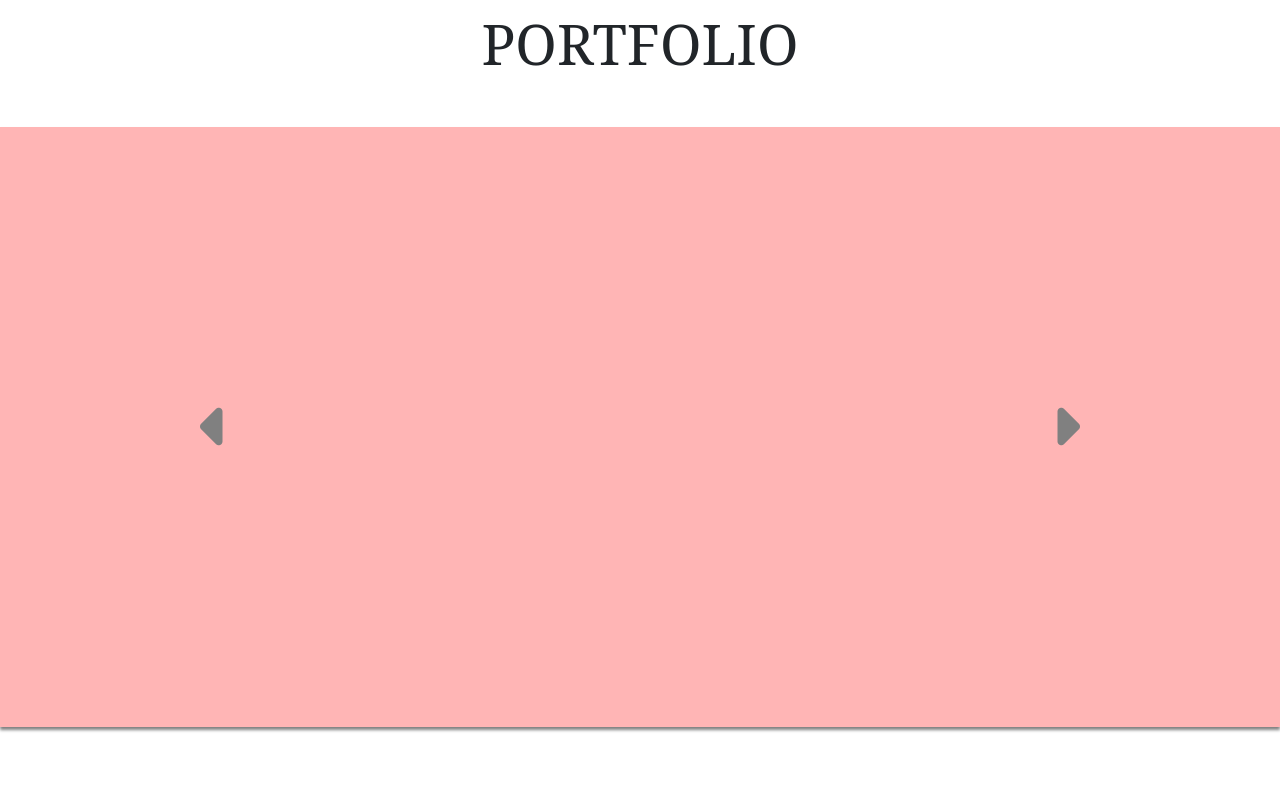
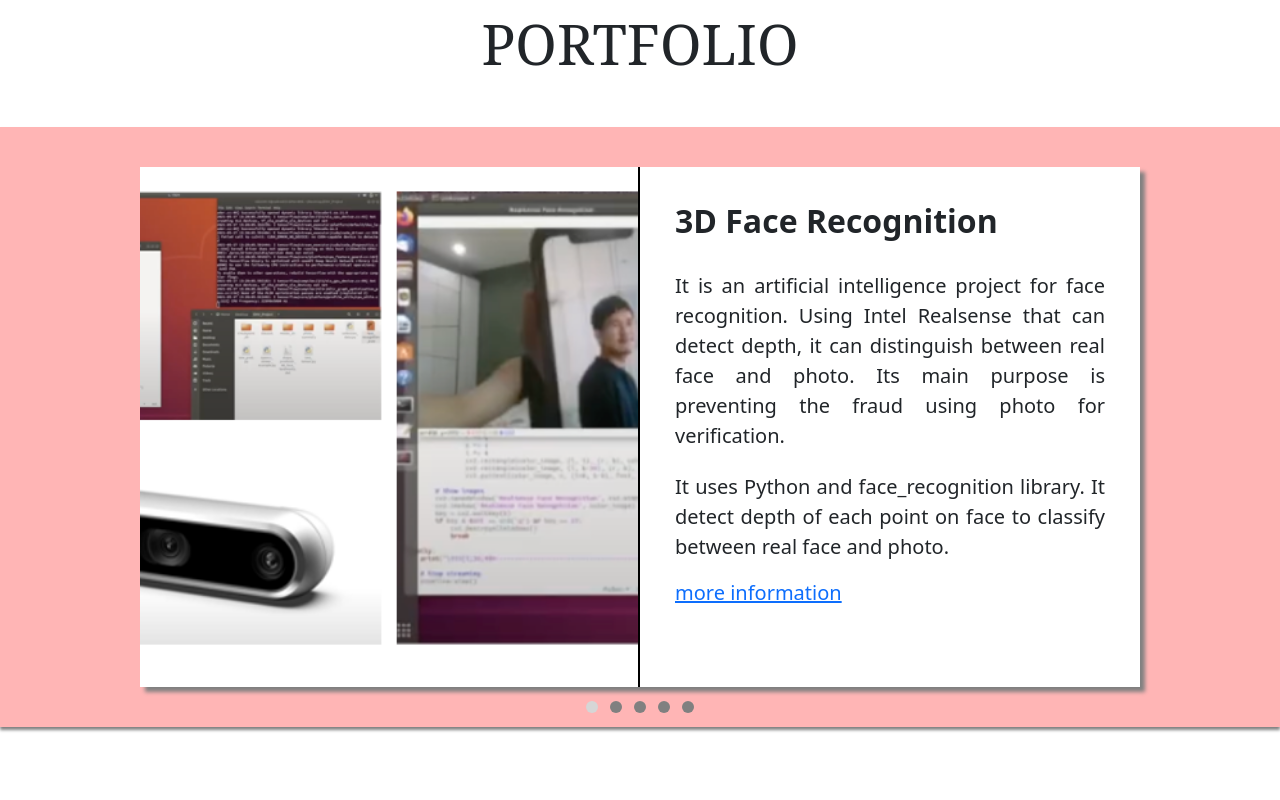
Before and after one commit to Pruetikorn1224/Pruetikorn-Portfolio, a plain HTML site: page index.html in a window 1280 px wide. Shown: the part 5080-5880 px from the top of the page. Drawn offline with nearby package versions, Linux system fonts and the light colour scheme; files whose address does not match are found by name.

Commit message:
4th Update!
HTML, CSS
- Add project section

JavaScript
- Add project section interaction

```diff
--- /dev/null
+++ b/images/projects/projects.json
@@ -0,0 +1,41 @@
+{
+    "name": "Project List",
+    "description": "This file stores list of project information to show in portfolio section",
+    "projects": [
+        {
+            "project": "3D Face Recognition",
+            "image": "/images/projects/face_recognition.png",
+            "paragraph1": "It is an artificial intelligence project for face recognition. Using Intel Realsense that can detect depth, it can distinguish between real face and photo. Its main purpose is preventing the fraud using photo for verification.",
+            "paragraph2": "It uses Python and face_recognition library. It detect depth of each point on face to classify between real face and photo.",
+            "link": "https://www.youtube.com/watch?v=R2DSdgRHJR8"
+        },
+        {
+            "project": "Hololive Virtual Museum",
+            "image": "/images/projects/hololive_museum.png",
+            "paragraph1": "Virtual musuem is a collection of digital video recording, audio, image, text document and other data that is represented historical, scientific, or cultural assets through electronic devices.",
+            "paragraph2": "This project shows the information of Hololive Idol Group's member. User can interact with models and it will show infoboard and video with model's sound.",
+            "link": "https://www.youtube.com/watch?v=6RZ9H4zcHLc"
+        },
+        {
+            "project": "Endless Runner Game: City Run",
+            "image": "/images/projects/endless_runner.png",
+            "paragraph1": "Endless runner is one of famous arcade games. The task is to dodge obstacles to survive longer and collect score continuously. There are many games of this type that are widely known, Subway Surf, Temple Run.",
+            "paragraph2": "It is developed with Unity game engine. Its concept is a man running away from a disaster in a city. It is a draft project for future project.",
+            "link": "https://play.unity.com/mg/other/city-run-v2"
+        },
+        {
+            "project": "AR Economy Presentation",
+            "image": "/images/projects/ar_economy.png",
+            "paragraph1": "Augmented Reality is a computer technology that generates digital content based on physical environment and can be interact through devices. It is widely used for navigation, presentation, game etc.",
+            "paragraph2": "This project use augmented reality technology to present the economy theory for managing money. It shows the ratio between area of house and workplace. and information of each area.",
+            "link": "https://drive.google.com/drive/folders/1kRkvsEQ1O3OI2lPIagGR8GDyEY5okxEA"
+        },
+        {
+            "project": "Automatic Cashier with Object Detection",
+            "image": "/images/projects/automatic_cashier.png",
+            "paragraph1": "The objective is to reduce time and cost for supermarket's customer. We got an inspiration from waiting queue at the cashier for a long time because the product is delivered manually. So, its concept is to process automatically.",
+            "paragraph2": "It uses PLC and sensors, and Raspberry pi to control conveyor and detect products with camera and calculate total price.",
+            "link": "https://drive.google.com/file/d/1m8yoHlEwHwO8JXqMBn-01JKNILCMq6oK/view"
+        }
+    ]
+}
--- a/index.html
+++ b/index.html
@@ -8,7 +8,7 @@
         <script src="https://ajax.googleapis.com/ajax/libs/jquery/3.6.0/jquery.min.js"></script>
         <script src="https://kit.fontawesome.com/c53aab451b.js" crossorigin="anonymous"></script>
         <link href="style.css" rel="stylesheet">
-        <script src="index.js"></script>
+        <script src="./index.js"></script>
     </head>
     <body>
         <div class="navbar">
@@ -19,7 +19,7 @@
                 <li>PORTFOLIO</li>
             </div>
             <div class="contact-button">
-                <button>Reach ME</button>
+                <button onclick="gotoBottom()">Reach ME</button>
             </div>
         </div>
         <div class="top-page">
@@ -27,7 +27,7 @@
                 <div class="name">
                     <p>PRUETIKORN<br>CHIRATTITIKARN</p>
                 </div>
-                <div class="description">
+                <div class="slide-text">
                     <p>My world, not only dream...</p>
                 </div>
             </div>
@@ -201,6 +201,7 @@
             <div class="projects portfolio-content">
                 <i class="fa-solid fa-caret-left left-button"></i>
                 <i class="fa-solid fa-caret-right right-button"></i>
+                <div class="indicator-list"></div>
             </div>
             <div class="certificates portfolio-content">
                 <i class="fa-solid fa-caret-left left-button"></i>
--- a/index.js
+++ b/index.js
@@ -25,10 +25,6 @@ $(document).ready(function() {
     const unhideAbout = '  <i class="fa-solid fa-lock-open lock-key"></i>';
     const hideAbout = '  <i class="fa-solid fa-lock lock-key"></i>';
 
-    $(".contact-button").click(function() {
-        $("html, body").animate({ scrollTop: $(document).height() });
-    });
-
     $(".about-me > h1").click(function() {
         $(".about-me > h1 > i").remove();
         if(isAboutLocked) {
@@ -41,9 +37,10 @@ $(document).ready(function() {
             $("table").slideUp("slow");
             isAboutLocked = true;
         }
-    })
+    });
 
-    var certificateFiles = [
+    var certificateIndex = 0;
+    const certificateFiles = [
         '/Unity-Certified-User.png',
         '/fortytwo.png',
         '/depa3r.png',
@@ -54,15 +51,15 @@ $(document).ready(function() {
         '/ielts_academic.png',
         '/Ietls_UKVI.png'
     ];
-    var certificateIndex = 0;
+
     $(".certificates").append(`<img src="/images/certificates/${certificateFiles[certificateIndex]}">`);
     for (var i = 0; i < certificateFiles.length; i++) {
-        $(".indicator-list").append('<div class="indicator"></div>')
+        $(".certificates > .indicator-list").append('<div class="indicator"></div>')
     }
-    $(".indicator-list").children().eq(certificateIndex).css("background", "#d6d6d6");
+    $(".certificates > .indicator-list").children().eq(certificateIndex).css("background", "#d6d6d6");
 
     $(".certificates > .right-button").click(function() {
-        $(".indicator-list").children().eq(certificateIndex).css("background", "gray");
+        $(".certificates > .indicator-list").children().eq(certificateIndex).css("background", "gray");
         $(".certificates > img").remove();
         if (certificateIndex == certificateFiles.length - 1) {
             certificateIndex = 0;
@@ -70,11 +67,11 @@ $(document).ready(function() {
         else {
             certificateIndex++;
         }
-        $(".indicator-list").children().eq(certificateIndex).css("background", "#d6d6d6");
+        $(".certificates > .indicator-list").children().eq(certificateIndex).css("background", "#d6d6d6");
         $(".certificates").append(`<img src="/images/certificates/${certificateFiles[certificateIndex]}">`);
     });
     $(".certificates > .left-button").click(function() {
-        $(".indicator-list").children().eq(certificateIndex).css("background", "gray");
+        $(".certificates > .indicator-list").children().eq(certificateIndex).css("background", "gray");
         $(".certificates > img").remove();
         if (certificateIndex == 0) {
             certificateIndex = certificateFiles.length - 1;
@@ -82,9 +79,71 @@ $(document).ready(function() {
         else {
             certificateIndex--;
         }
-        $(".indicator-list").children().eq(certificateIndex).css("background", "#d6d6d6");
+        $(".certificates > .indicator-list").children().eq(certificateIndex).css("background", "#d6d6d6");
         $(".certificates").append(`<img src="/images/certificates/${certificateFiles[certificateIndex]}">`);
     });
+
+
+    var projectIndex = 0;
+    $.getJSON('/images/projects/projects.json', function(jd) {
+        const projectFiles = jd.projects;
+
+        createProjectCard(projectFiles[projectIndex]);
+
+        for (var i = 0; i < projectFiles.length; i++) {
+            $(".projects > .indicator-list").append('<div class="indicator"></div>')
+        }
+        $(".projects > .indicator-list").children().eq(certificateIndex).css("background", "#d6d6d6");
+
+    }).fail(function(){
+        alert("An error has occurred.");
+    });
+
+    $(".projects > .right-button").click(function() {
+        $(".projects > .indicator-list").children().eq(projectIndex).css("background", "gray");
+        $(".project-card").remove();
+        $.getJSON('/images/projects/projects.json', function(jd) {
+            const projectFiles = jd.projects;
+
+            if (projectIndex == projectFiles.length - 1) {
+                projectIndex = 0;
+            }
+            else {
+                projectIndex++;
+            }
+
+            $(".projects > .indicator-list").children().eq(projectIndex).css("background", "#d6d6d6");
+            createProjectCard(projectFiles[projectIndex]);
+        });
+    });
+    $(".projects > .left-button").click(function() {
+        $(".projects > .indicator-list").children().eq(projectIndex).css("background", "gray");
+        $(".project-card").remove();
+        $.getJSON('/images/projects/projects.json', function(jd) {
+            const projectFiles = jd.projects;
+
+            if (projectIndex == 0) {
+                projectIndex = projectFiles.length - 1;
+            }
+            else {
+                projectIndex--;
+            }
+
+            $(".projects > .indicator-list").children().eq(projectIndex).css("background", "#d6d6d6");
+            createProjectCard(projectFiles[projectIndex]);
+        });
+    });
+
+    function createProjectCard(project) {
+        $(".projects").append('<div class="project-card"></div>');
+        $(".project-card").append(`<img src="${project.image}">`);
+        $(".project-card").append(`<div><h4><b>${project.project}</b></h4></div>`);
+        $(".project-card > div").append(`<p class="paragraph">${project.paragraph1}</p>`);
+        $(".project-card > div").append(`<p class="paragraph">${project.paragraph2}</p>`);
+        $(".project-card > div").append(`<a href="${project.link}" target="_blank" rel="noopener noreferrer">more information</a>`);
+    }
+
+
 
     $(".facebook").click(function() {
         window.location = "https://www.facebook.com/preutikorn.chirattitikarn";
@@ -110,3 +169,7 @@ $(document).ready(function() {
         console.log(window.location);
     });
 });
+
+function gotoBottom() {
+    $("html, body").animate({ scrollTop: $(document).height() });
+}
--- a/style.css
+++ b/style.css
@@ -10,6 +10,11 @@ body h1 {
 
 div h1 {
   text-align: center;
+}
+
+.paragraph {
+  text-align: justify;
+  text-justify: inter-word;
 }
 
 .navbar {
@@ -91,7 +96,7 @@ div h1 {
   padding-bottom: 32px;
 }
 
-.description p {
+.slide-text p {
   width: auto;
   font-size: 32px;
   font-family: Verdana, Geneva, Tahoma, sans-serif;
@@ -175,11 +180,6 @@ table i {
 .right-column {
   width: auto;
   height: 150px;
-}
-
-.paragraph {
-  text-align: justify;
-  text-justify: inter-word;
 }
 
 .short-text {
@@ -327,6 +327,44 @@ table i {
   position: absolute;
 }
 
+.project-card {
+  position: absolute;
+  top: 50%;
+  left: 50%;
+  transform: translate(-50%, -50%);
+  background: white;
+  height: 520px;
+  width: 1000px;
+  box-shadow: 5px 5px 4px grey;
+  display: flex;
+  flex-direction: row;
+}
+
+.project-card img {
+  height: 100%;
+  width: 50%;
+  object-fit: cover;
+  border-right: black solid 2px;
+}
+
+.project-card div {
+  padding: 35px;
+  height: 100%;
+  width: 50%;
+  left: 50%;
+}
+
+.project-card h4 {
+  font-size: 32px;
+  margin-bottom: 25px;
+}
+
+.project-card p,
+.project-card a {
+  font-size: 20px;
+  padding-top: 5px;
+}
+
 .certificates img {
   position: absolute;
   top: 50%;
@@ -362,12 +400,12 @@ table i {
 
 .left-button {
   top: 270px;
-  left: 200px;
+  left: 150px;
 }
 
 .right-button {
   top: 270px;
-  right: 200px;
+  right: 150px;
 }
 
 .contact {
```
Also changed, not shown: images/projects/endless_runner.png (added), images/projects/face_recognition.png (added), 5 other files.
